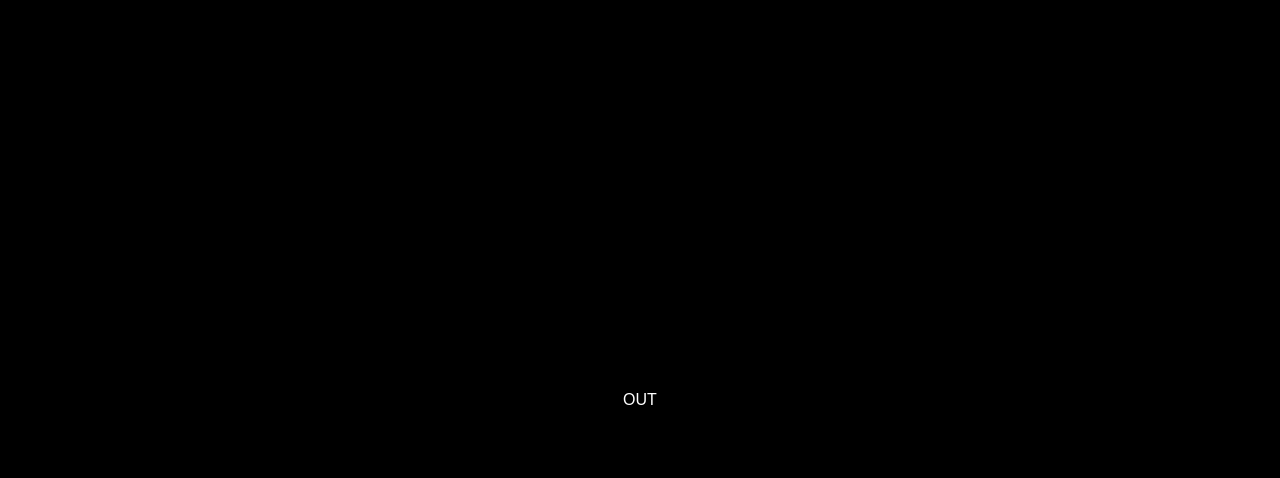
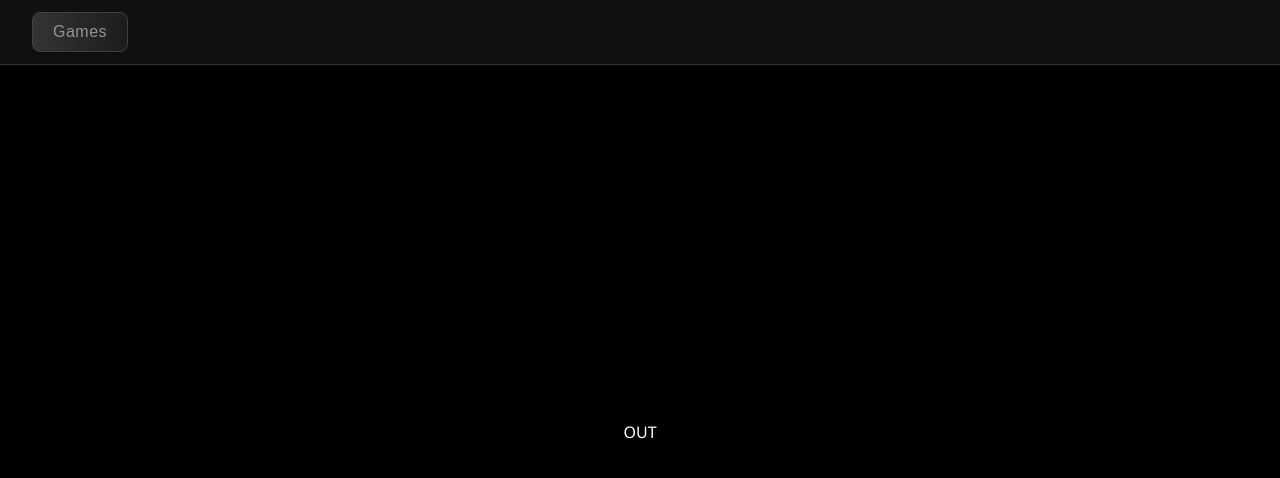
Before and after one commit to vialtyfake/vssite, a website: page index.html in a window 1280 px wide. Drawn offline with Linux system fonts and the light colour scheme.

Commit message:
Modernized top bar and disabled Games button

```diff
--- a/index.html
+++ b/index.html
@@ -4,21 +4,63 @@
   <meta charset="UTF-8">
   <title>VIALTY</title>
   <style>
-    body {
+    html, body {
       margin: 0;
+      padding: 0;
+      height: 100%;
       background-color: black;
       color: white;
+      font-family: 'Segoe UI', sans-serif;
+    }
+
+    .top-bar {
+      position: fixed;
+      top: 0;
+      left: 0;
+      right: 0;
+      height: 64px;
+      display: flex;
+      align-items: center;
+      justify-content: flex-start;
+      padding: 0 2rem;
+      background: rgba(20, 20, 20, 0.85); /* semi-transparent for glassy effect */
+      backdrop-filter: blur(10px);        /* subtle blur for depth */
+      border-bottom: 1px solid #333;
+      box-shadow: 0 4px 8px rgba(0,0,0,0.3);
+      z-index: 1000;
+    }
+
+    .modern-btn {
+      background: linear-gradient(to right, #444, #222);
+      color: #ccc;
+      border: 1px solid #555;
+      padding: 10px 20px;
+      font-size: 1rem;
+      border-radius: 8px;
+      cursor: not-allowed;
+      opacity: 0.7;
+      pointer-events: none;
+      transition: all 0.3s ease;
+      box-shadow: 0 2px 5px rgba(0,0,0,0.4);
+      font-weight: 500;
+      letter-spacing: 0.5px;
+    }
+
+    .content {
+      margin-top: 64px;
+      height: calc(100vh - 64px);
       display: flex;
       justify-content: center;
       align-items: center;
-      height: 100vh;
-      font-family: sans-serif;
       text-align: center;
     }
   </style>
 </head>
 <body>
-  <div>
+  <div class="top-bar">
+    <button disabled class="modern-btn">Games</button>
+  </div>
+  <div class="content">
     <p>OUT</p>
   </div>
 </body>
--- a/package.json
+++ b/package.json
@@ -17,5 +17,8 @@
   "bugs": {
     "url": "https://github.com/vialtyfake/vssite/issues"
   },
-  "homepage": "https://github.com/vialtyfake/vssite#readme"
+  "homepage": "https://github.com/vialtyfake/vssite#readme",
+  "dependencies": {
+    "nodemon": "^3.1.9"
+  }
 }
```
Also changed, not shown: 1 other file.
